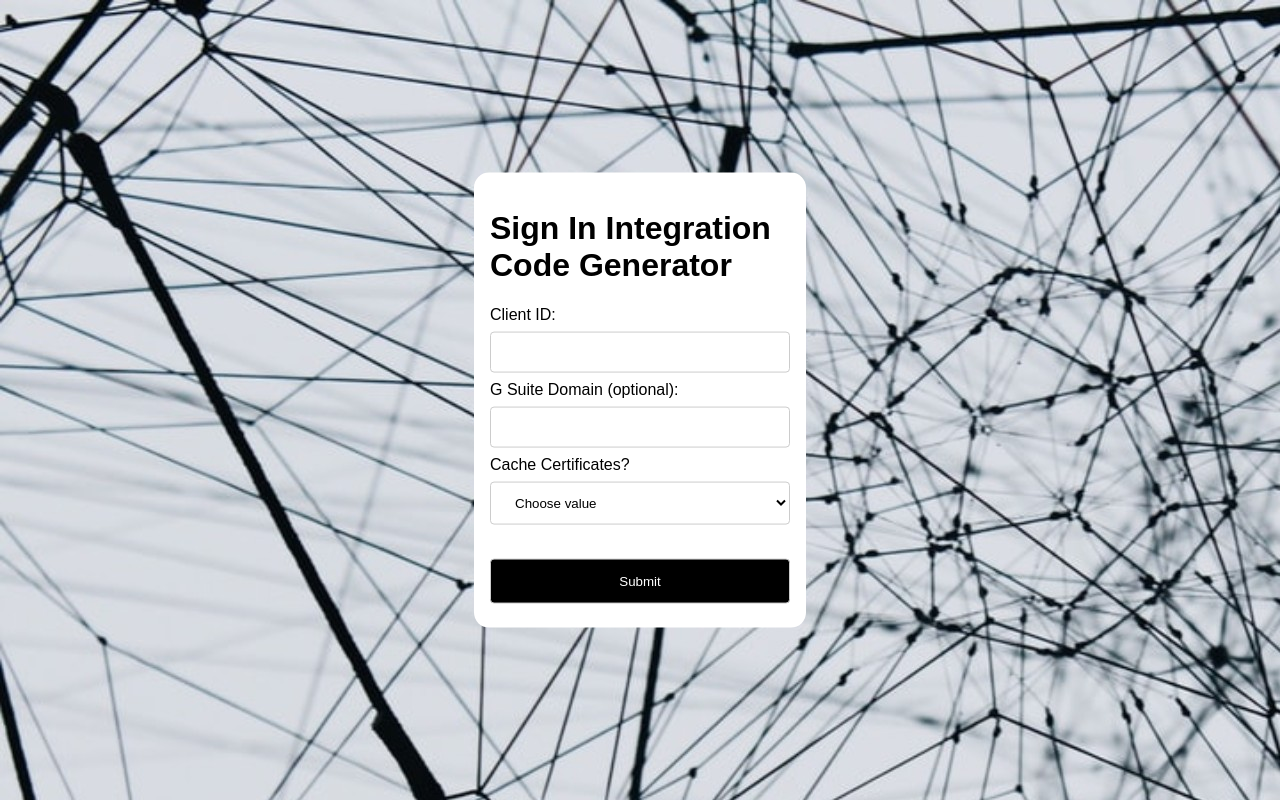
After one commit to googleinterns/server-side-identity-sites, a Flask app: page /generator in a window 1280 px wide. The commit adds this page. Run offline with Flask 2, Linux system fonts and the light colour scheme.

Commit message:
added code generator

```diff
--- a/main.py
+++ b/main.py
@@ -100,6 +100,71 @@ def display_register():
     return render_template('register.html')
 
 
+@app.route('/generator', methods=['GET'])
+def display_generator():
+    """Display the code generation page of the site"""
+    print("Code Generation page")
+    return render_template('generator.html')
+
+
+@app.route('/generator', methods=['POST'])
+def generate_code():
+    """Generate the code given the user's input"""
+    print("Generating Code")
+    client_id = request.values.get('client')
+    print(client_id)
+    g_suite_domain = request.values.get('domain')
+    cert = request.values.get('certs')
+
+    if cert == 'yes':
+        cert_bool = 'True'
+    else:
+        cert_bool = 'False'
+
+    if g_suite_domain:
+        code = """
+from gsi.verification import verifiers
+
+#receive id_token from login endpoint
+
+CLIENT_APP_IDS = [{}]
+G_SUITE_DOMAIN = {}
+verifier = verifiers.GoogleOauth2Verifier(client_ids=CLIENT_APP_IDS,
+                                          g_suite_hosted_domain=G_SUITE_DOMAIN,
+                                          cache_certs={})
+
+try:
+    decoded_token = verifier.verify_token(id_token)
+    #use decoded_token to complete user sign in
+
+except ValueError:
+    #invalid token, prompt user to try again
+""".format(client_id, g_suite_domain, cert_bool)
+        return render_template('generator.html', code=code, client_id=client_id,
+                               g_suite=g_suite_domain)
+
+
+    else:
+        code = """
+from gsi.verification import verifiers
+
+#receive id_token from login endpoint
+
+CLIENT_APP_IDS = [{}]
+verifier = verifiers.GoogleOauth2Verifier(client_ids=CLIENT_APP_IDS,
+                                          cache_certs={})
+
+try:
+    decoded_token = verifier.verify_token(id_token)
+    #use decoded_token to complete user sign in
+
+except ValueError:
+    #invalid token, prompt user to try again
+""".format(client_id, cert_bool)
+        return render_template('generator.html', code=code, client_id=client_id,
+                               g_suite=g_suite_domain, cert=cert)
+
+
 @app.route('/register-user', methods=['POST'])
 def register_new_user():
     """Register a new user with the given information"""
@@ -188,7 +253,7 @@ def handle_google_sign_in():
     elif registered:
         session['decoded_token'] = user_info.to_json()
         error_message = ("The email associated with this Google account is already registered. "
-                         "Please link this existing account to your Google account or sign in without Google")
+                         "Please link this existing account to your Google account.")
         return render_template('link_existing_account.html', link_error=error_message, google_email=email)
     else:
         session['decoded_token'] = user_info.to_json() #session value must be serializable
--- a/static/style.css
+++ b/static/style.css
@@ -2,6 +2,18 @@
   position: fixed;
   top: 50%;
   left: 50%;
+  transform: translate(-50%, -50%);
+  max-width: 300px;
+  padding: 16px;
+  border-radius: 15px;
+  background-color: white;
+  font-family: Arial, Helvetica, sans-serif;
+}
+
+.left-form {
+  position: fixed;
+  top: 50%;
+  left: 35%;
   transform: translate(-50%, -50%);
   max-width: 300px;
   padding: 16px;
@@ -21,6 +33,27 @@
   background-color: white;
   font-family: Arial, Helvetica, sans-serif;
   text-align:center;
+}
+
+.codeblock {
+  position: fixed;
+  top: 50%;
+  left: 65%;
+  transform: translate(-50%, -50%);
+  padding: 30px;
+  border-radius: 25px;
+  background-color: white;
+}
+
+select[type=select] {
+  background-color: white;
+  border: 1px solid #ccc;
+  border-radius: 4px;
+  box-sizing: border-box;
+  display: inline-block;
+  margin: 8px 0;
+  padding: 12px 20px;
+  width: 100%;
 }
 
 input[type=text] {
--- /dev/null
+++ b/templates/generator.html
@@ -0,0 +1,45 @@
+<html lang="en">
+  <head>
+    <title>Networkr | Generator</title>
+    <link rel="shortcut icon" type="image/png" href="static/favicon.png">
+    <link href={{url_for('static', filename='style.css')}} rel="stylesheet">
+  </head>
+  <body style="background-image: url('static/network.jpeg');">
+    {% if code %}
+    <div class="codeblock">
+      <pre>
+          {{code}}
+      </pre>
+    </div>
+    <form class="left-form" method="post" action={{url_for('generate_code')}} autocomplete="off">
+      <h1>Sign In Integration Code Generator</h1>
+      <label for="client">Client ID:</label><br>
+      <input type="text" id="client" name="client" value="{{client_id}}"><br>
+      <label for="domain">G Suite Domain (optional):</label><br>
+      <input type="text" id="domain" name="domain" value="{{g_suite}}"><br>
+      <label for="certs">Cache Certificates?</label><br>
+      <select type="select" id="certs" name="certs">
+        <option value="" selected disabled hidden>Choose value</option>
+        <option value="yes">Yes</option>
+        <option value="no">No</option>
+      </select><br><br>
+      <input type="submit" value="Submit">
+    </form>
+    {% else %}
+    <form class="center-form" method="post" action={{url_for('generate_code')}} autocomplete="off">
+      <h1>Sign In Integration Code Generator</h1>
+      <label for="client">Client ID:</label><br>
+      <input type="text" id="client" name="client"><br>
+      <label for="domain">G Suite Domain (optional):</label><br>
+      <input type="text" id="domain" name="domain"><br>
+      <label for="certs">Cache Certificates?</label><br>
+      <select type="select" id="certs" name="certs">
+        <option value="" selected disabled hidden>Choose value</option>
+        <option value="yes">Yes</option>
+        <option value="no">No</option>
+      </select><br><br>
+      <input type="submit" value="Submit">
+    </form>
+    {% endif %}
+  </body>
+</html>
```
